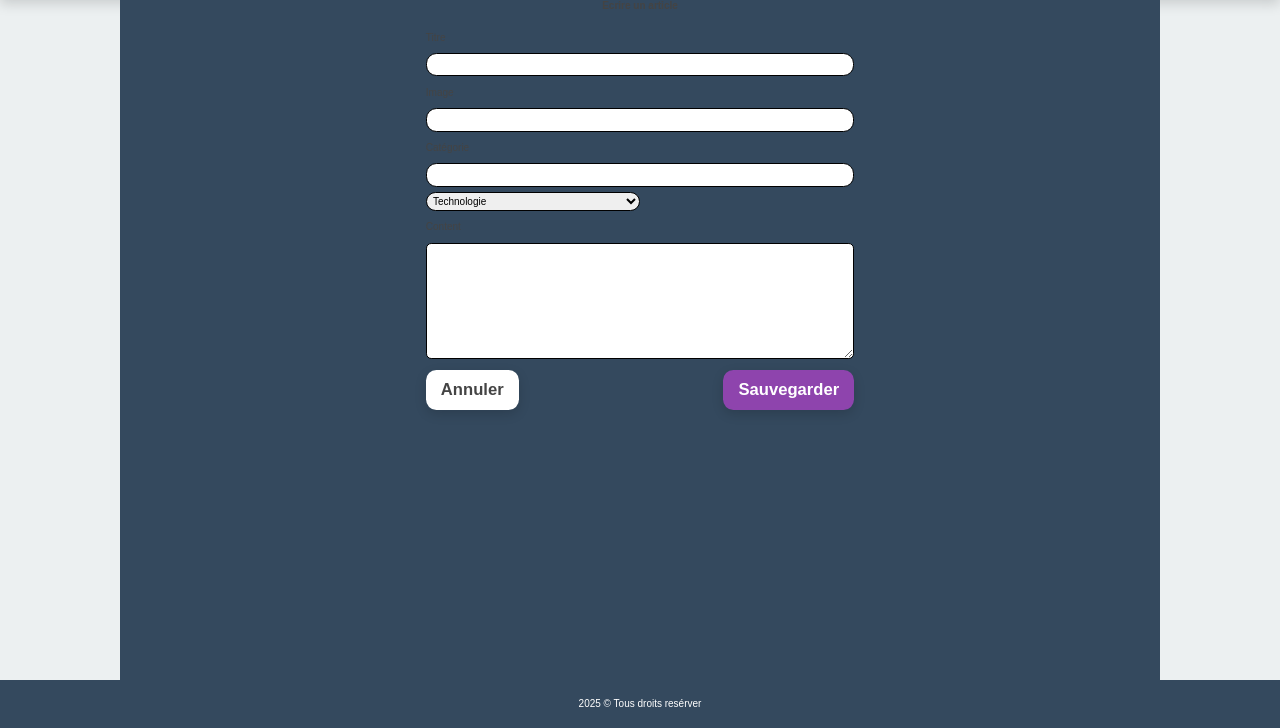
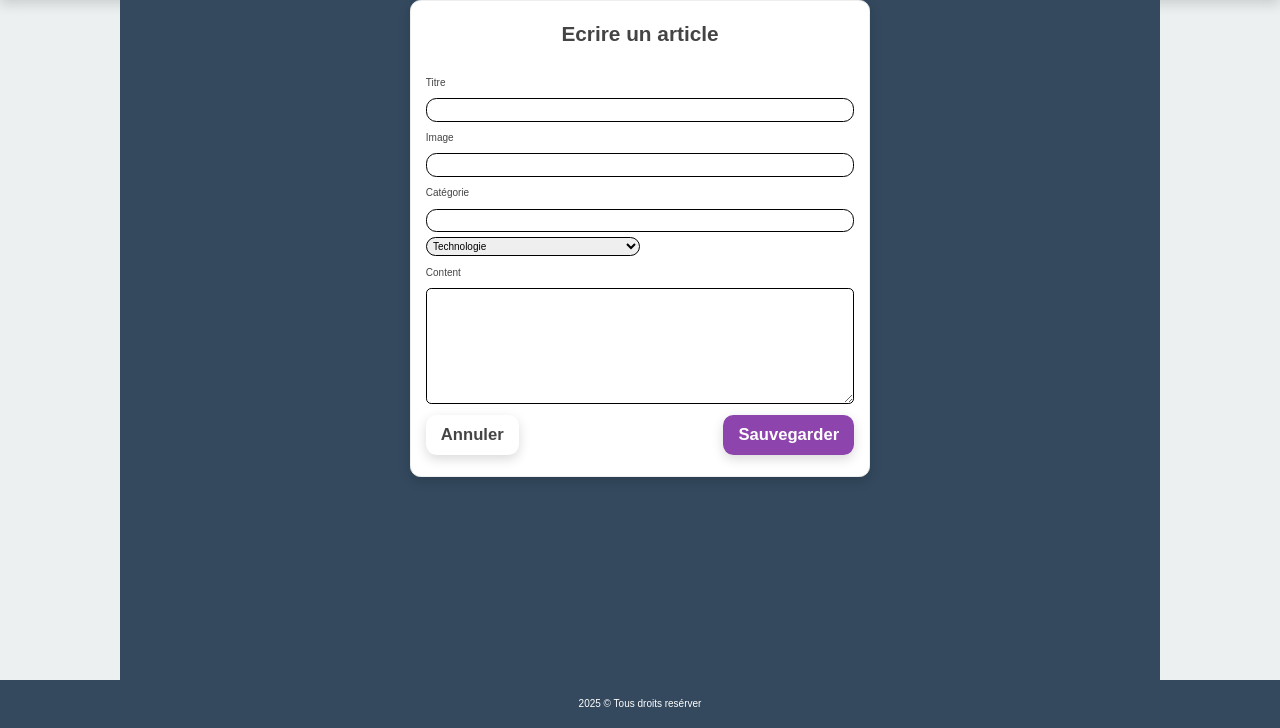
Before and after one commit to v-alex-dev/blog-dyma, a PHP site: page /add-article.php in a window 1280 px wide. Shown: the part 72-800 px from the top of the page. Run offline with PHP 8.4, Linux system fonts and the light colour scheme.

Commit message:
add class form-container

```diff
--- a/add-article.php
+++ b/add-article.php
@@ -15,6 +15,7 @@
     <?php include_once 'includes/header.php'?>
 
     <div class="content">
+        <div class="block form-container">
             <h1>Ecrire un article</h1>
             <form action="/add-article.php" method="post">
                 <div class="form-control">
@@ -48,6 +49,7 @@
                 </div>
             </form>
         </div>
+    </div>
     <?php include_once 'includes/footer.php' ?>
 </body>
 </html>
```
Lines whose indentation alone changed are shown as unchanged.
